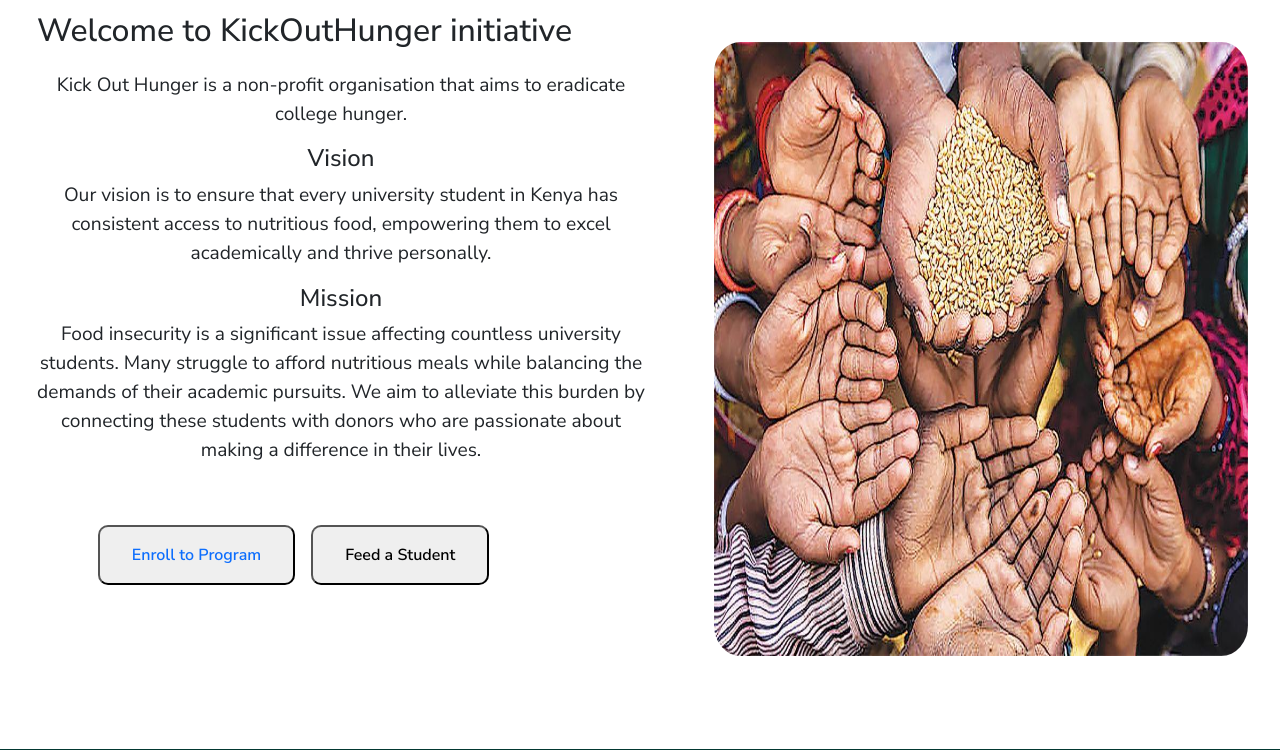
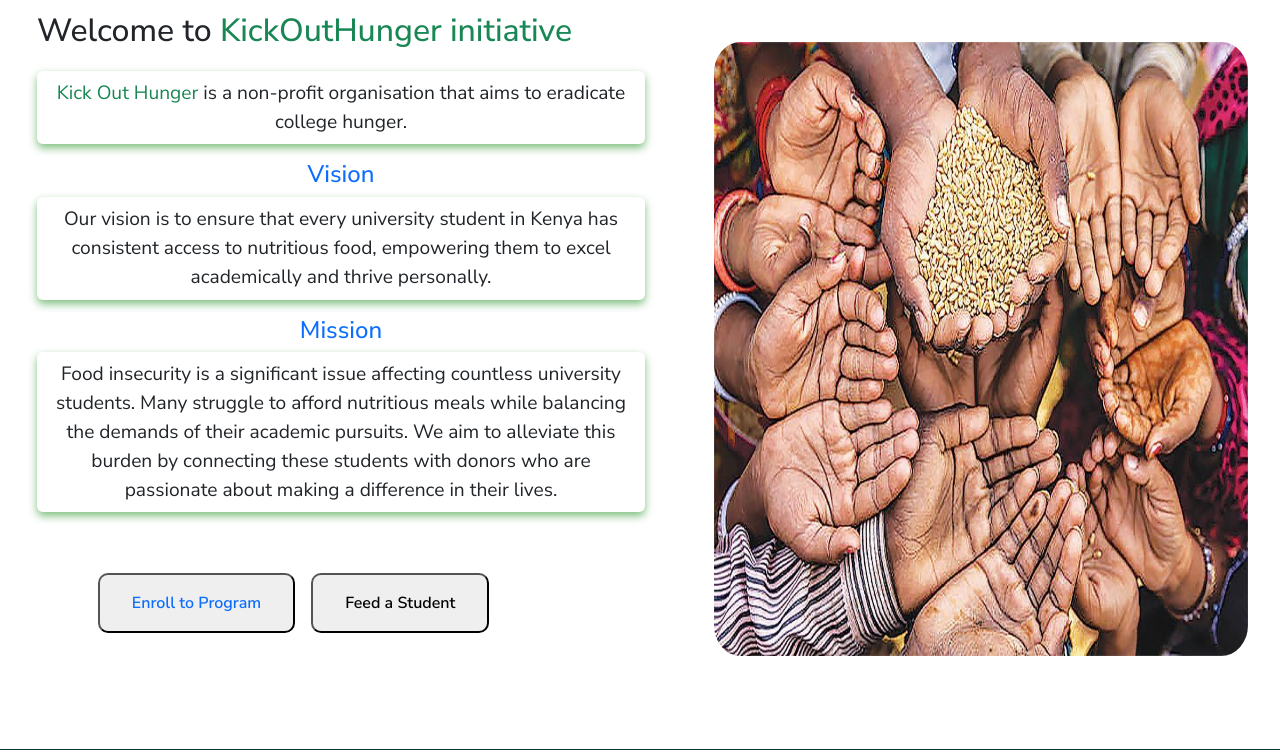
Before and after one commit to INUKA-PLATFORM/INUKA-PROJECT, a Django app: page / in a window 1280 px wide. Shown: the part 128-878 px from the top of the page. Run offline with Django 5.2, Linux system fonts and the light colour scheme; some libraries are stand-ins or nearby versions; some web fonts are replaced.

Commit message:
style the home page

```diff
--- a/static/css/style.css
+++ b/static/css/style.css
@@ -126,7 +126,10 @@ h3 {
     margin: 5% 0% 5% 0%;
 
 }
-
+.custom-shadow-green {
+    box-shadow: 0 4px 8px rgba(0, 128, 0, 0.5); /* Green shadow with transparency */
+    transition: box-shadow 0.3s ease-in-out; /* Transition for fade effect */
+}
 .inuka_brief {
     text-align: center;
     font-size: 1.2rem;
--- a/templates/frontend/home.html
+++ b/templates/frontend/home.html
@@ -7,22 +7,22 @@
     <div class="section_container">
         <div class="content">
 
-            <h2 class="sub-title">Welcome to <span>KickOutHunger initiative</span></h2>
-            <p class="inuka_brief">
-                Kick Out Hunger is a non-profit organisation that aims to eradicate college hunger.
+            <h2 class="sub-title">Welcome to <span class="text-success">KickOutHunger initiative</span></h2>
+            <p class="inuka_brief custom-shadow-green rounded p-2">
+               <span class="text-success">Kick Out Hunger </span>is a non-profit organisation that aims to eradicate college hunger.
             </p>
             <link rel="stylesheet" type="text/css" href="https://donorbox.org/animate-popup-donate-button.css"><script type="text/javascript" id="donorbox-donate-button-installer" src="https://donorbox.org/install-donate-button.js" data-href="https://donorbox.org/kick-out-hunger-feeding-dreams-1?default_interval=o" data-style="background: rgb(2, 56, 49); color: rgb(255, 255, 255); text-decoration: none; font-family: Verdana, sans-serif; display: flex; font-size: 16px; padding: 8px 22px 8px 18px; border-radius: 0px 0px 5px 5px; gap: 8px; width: fit-content; line-height: 24px; position: fixed; top: 50%; transform-origin: center center; z-index: 9999; overflow: hidden; left: 20px; transform: translate(-50%, -50%) rotate(-90deg);" data-button-cta="Donate" data-img-src="https://donorbox.org/images/white_logo.svg"></script>
 
             <div class="vision">
-                <h3>Vision</h3>
-                <p class="vision-p">
+                <h3 class="text-primary">Vision</h3>
+                <p class="vision-p custom-shadow-green rounded p-2">
                     Our vision is to ensure that every university student in Kenya has consistent access to nutritious
                     food, empowering them to excel academically and thrive personally.
                 </p>
             </div>
             <div class="mission">
-                <h3>Mission</h3>
-                <p class='Mission-p'>Food insecurity is a significant issue affecting countless university students.
+                <h3 class="text-primary">Mission</h3>
+                <p class='Mission-p custom-shadow-green rounded p-2'>Food insecurity is a significant issue affecting countless university students.
                     Many struggle to afford nutritious meals while balancing the demands of their academic pursuits. We
                     aim to alleviate this burden by connecting these students with donors who are passionate about
                     making a difference in their lives.</p>
```
